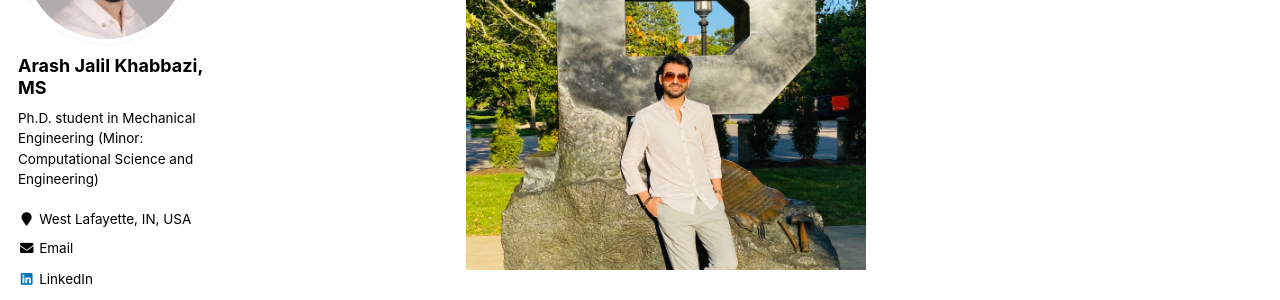
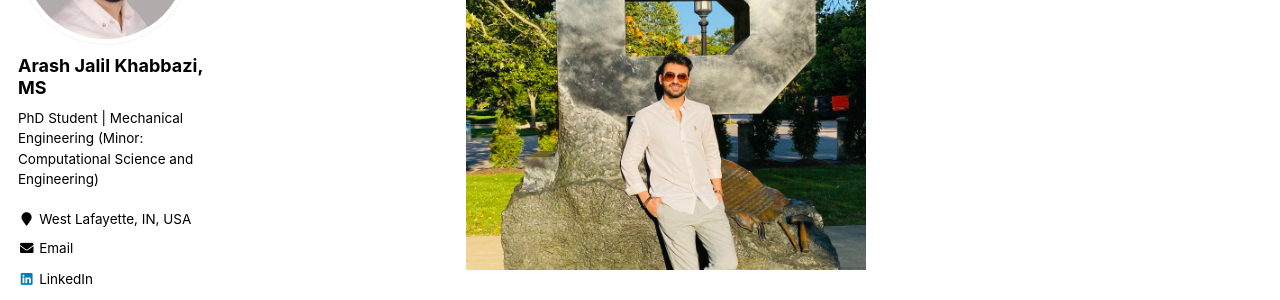
Before and after one commit to arashjkh/arashjkh.github.io, a Jekyll site: the page built from _pages/about.md, in a window 1280 px wide. Shown: the part 248-548 px from the top of the page. Built offline with Jekyll 4.4.1, drawn with Linux system fonts in a browser that asks for light colours.

Commit message:
Update _config.yml

```diff
--- a/_config.yml
+++ b/_config.yml
@@ -80,7 +80,7 @@ analytics:
 author:
   name             : "Arash Jalil Khabbazi, MS"
   avatar           : "IMG_4623.jpg"
-  bio              : "Ph.D. student in Mechanical Engineering (Minor: Computational Science and Engineering)"
+  bio              : "PhD Student | Mechanical Engineering (Minor: Computational Science and Engineering)"
   location         : "West Lafayette, IN, USA"
   employer         : #"Purdue University"
   pubmed           :
```
